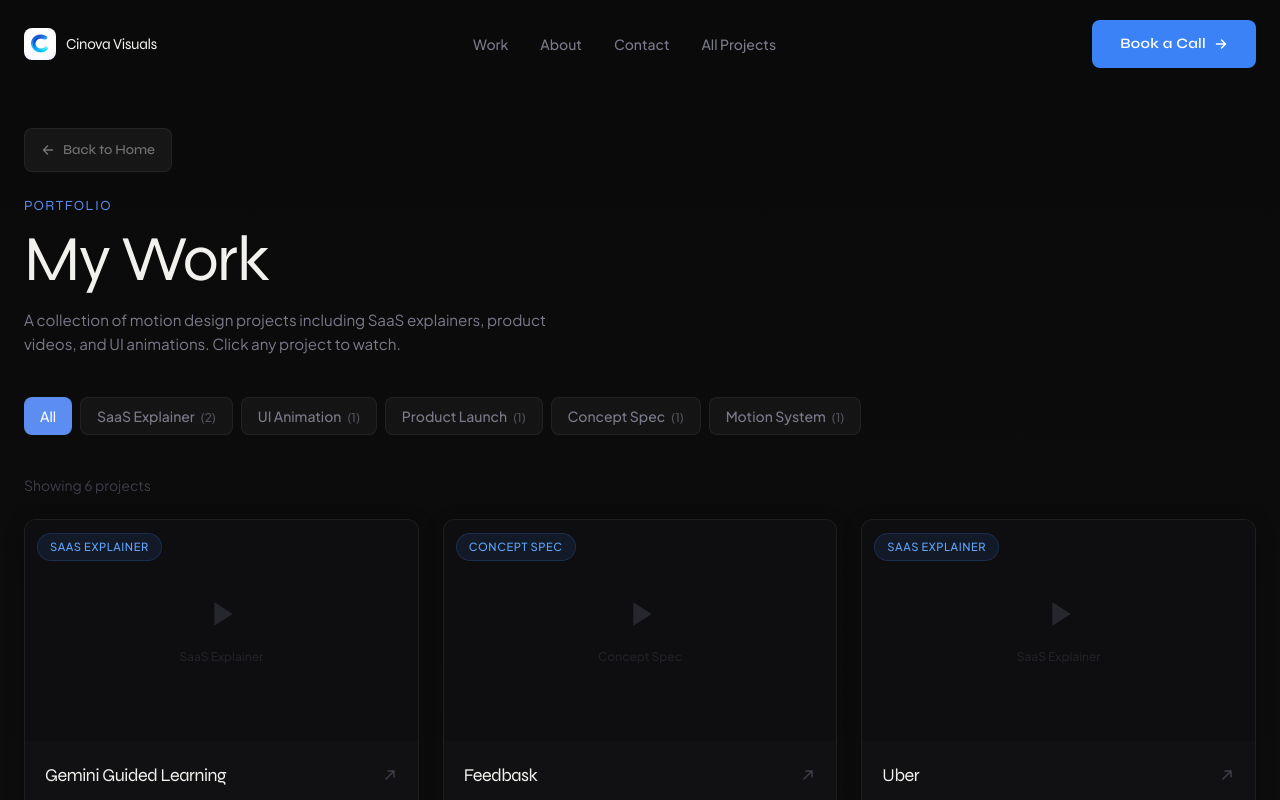
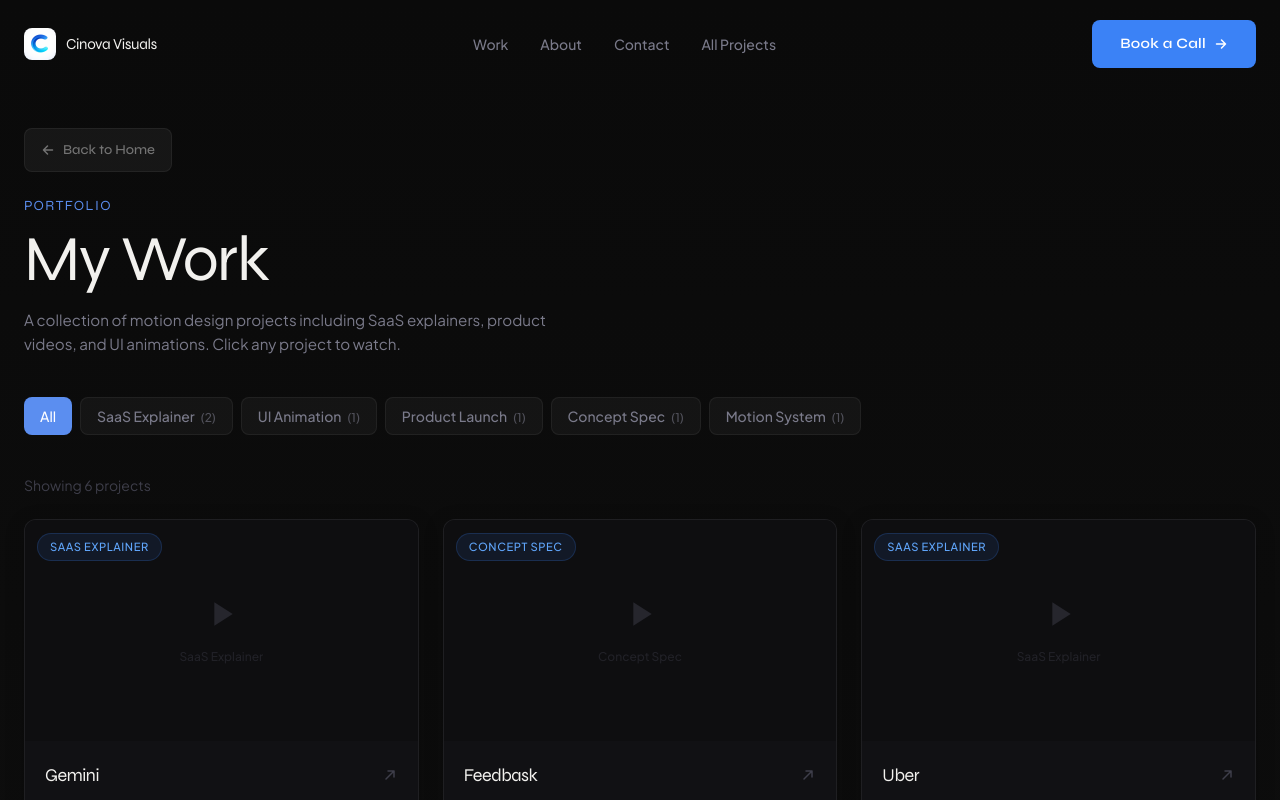
Before and after one commit to rageeditzz154/Portfolio_main, a Next.js app: page /projects in a window 1280 px wide. Shown: the top 800 px of the page. Built offline with nearby package versions, Linux system fonts and the light colour scheme.

Commit message:
Update projects.js

```diff
--- a/src/data/projects.js
+++ b/src/data/projects.js
@@ -17,7 +17,7 @@ export const projects = [
     id: 'gemini',
 
     // PROJECT TITLE - What you want to call this project
-    title: 'Gemini Guided Learning',
+    title: 'Gemini',
 
     // CATEGORY - One of: 'SaaS Explainer', 'UI Animation', 'Product Launch', 'Concept Spec', 'Motion System'
     category: 'SaaS Explainer',
```
